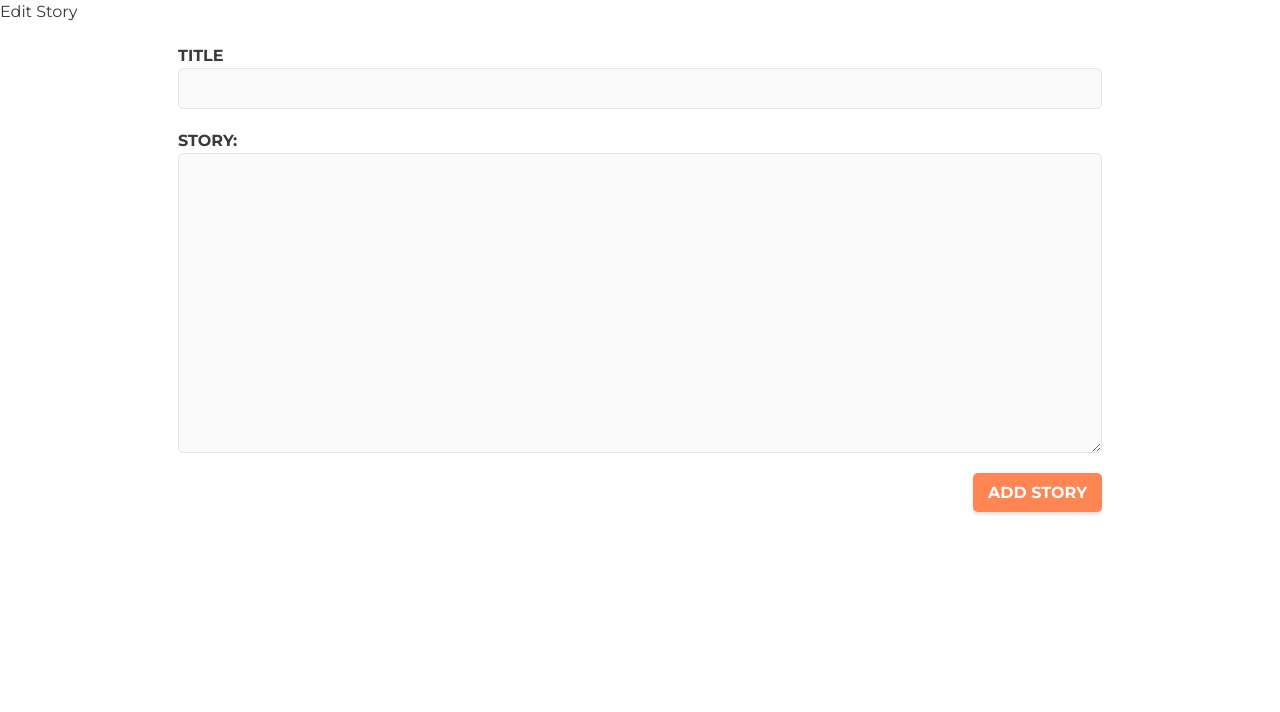
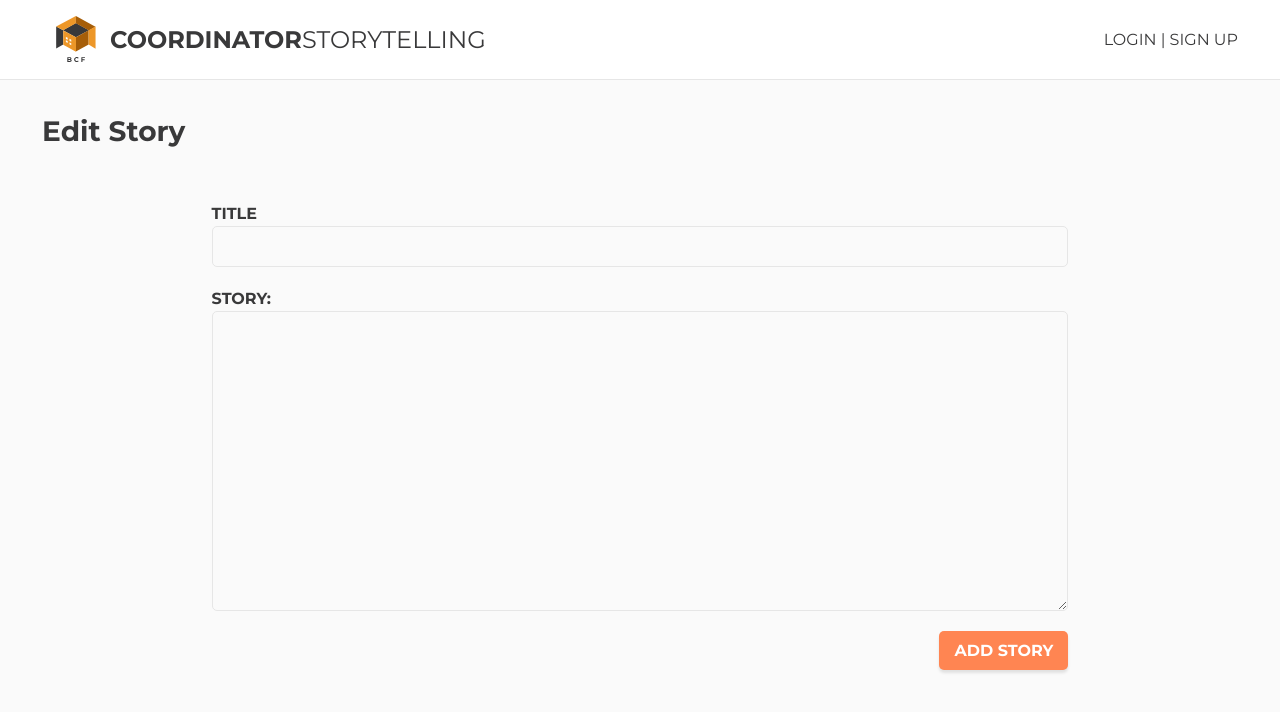
Before and after one commit to bountiful-development/frontend-coordinator-storytelling, a React (Create React App) app: page /coordinator/1/edit-story in a window 1280 px wide. Shown: the top 712 px of the page. Built offline with nearby package versions, Linux system fonts and the light colour scheme.

Commit message:
edit story view added

```diff
--- a/src/views/EditStoryView.js
+++ b/src/views/EditStoryView.js
@@ -1,16 +1,38 @@
 import React, { Component } from 'react';
+import styled from 'styled-components';
+import Navigation from '../components/Navigation/Navigation';
 import StoryForm from '../components/Coordinator/StoryForm';
 
 class EditStoryView extends Component {
   state = {};
   render() {
     return (
-      <div>
-        <h1>Edit Story</h1>
-        <StoryForm />
-      </div>
+      <StyledEditStoryView>
+        <Navigation />
+        <Container>
+          <PageHeading>Edit Story</PageHeading>
+          <StoryForm />
+        </Container>
+      </StyledEditStoryView>
     );
   }
 }
 
+const StyledEditStoryView = styled.div`
+  background: #fafafa;
+  min-height: 100vh;
+`;
+
+const Container = styled.div`
+  margin: 0 auto;
+  max-width: 1196px;
+  height: 100%;
+`;
+
+const PageHeading = styled.h2`
+  font-size: 2.8rem;
+  margin: 3rem 0;
+  font-weight: 700;
+`;
+
 export default EditStoryView;
```
